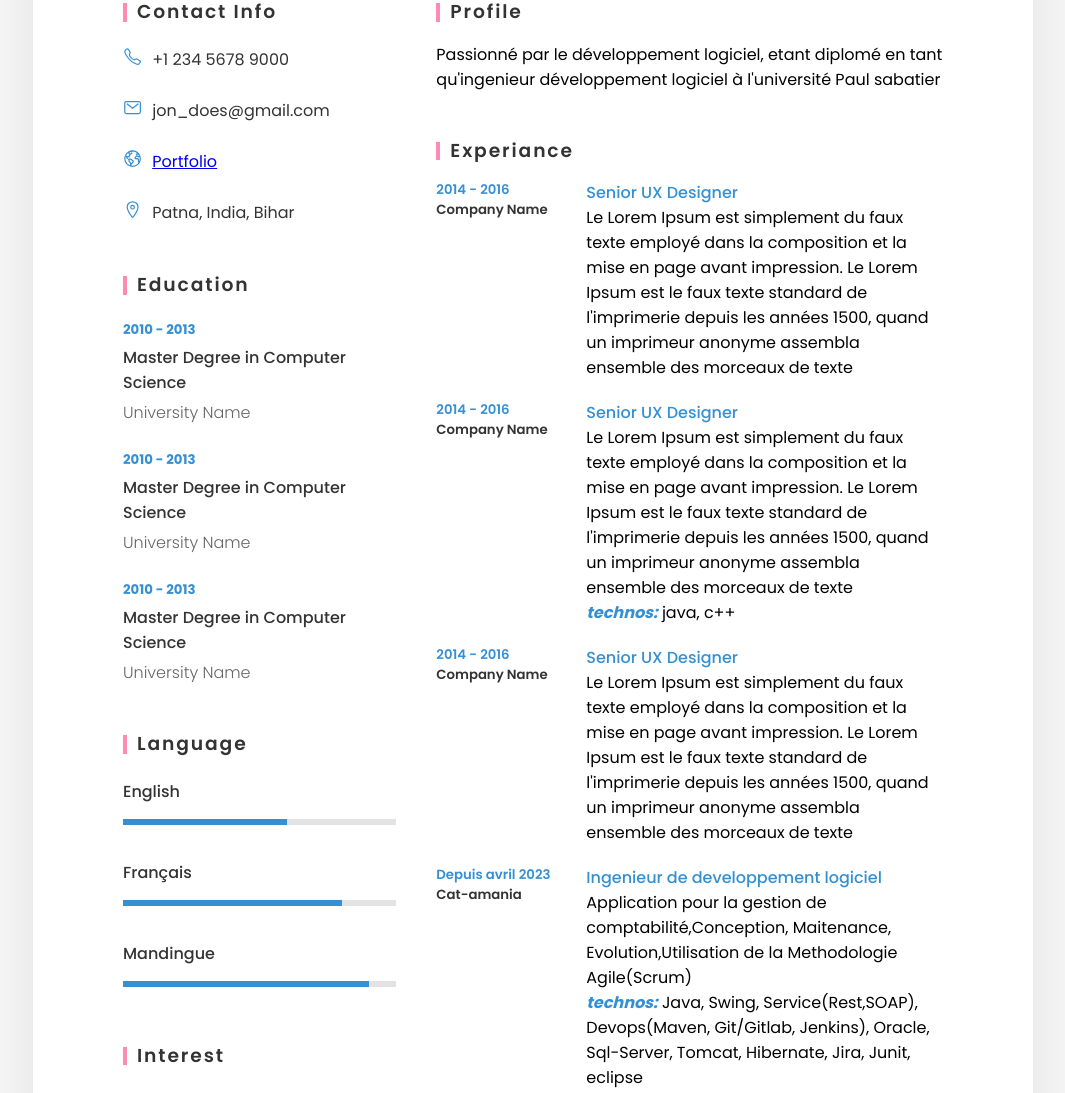
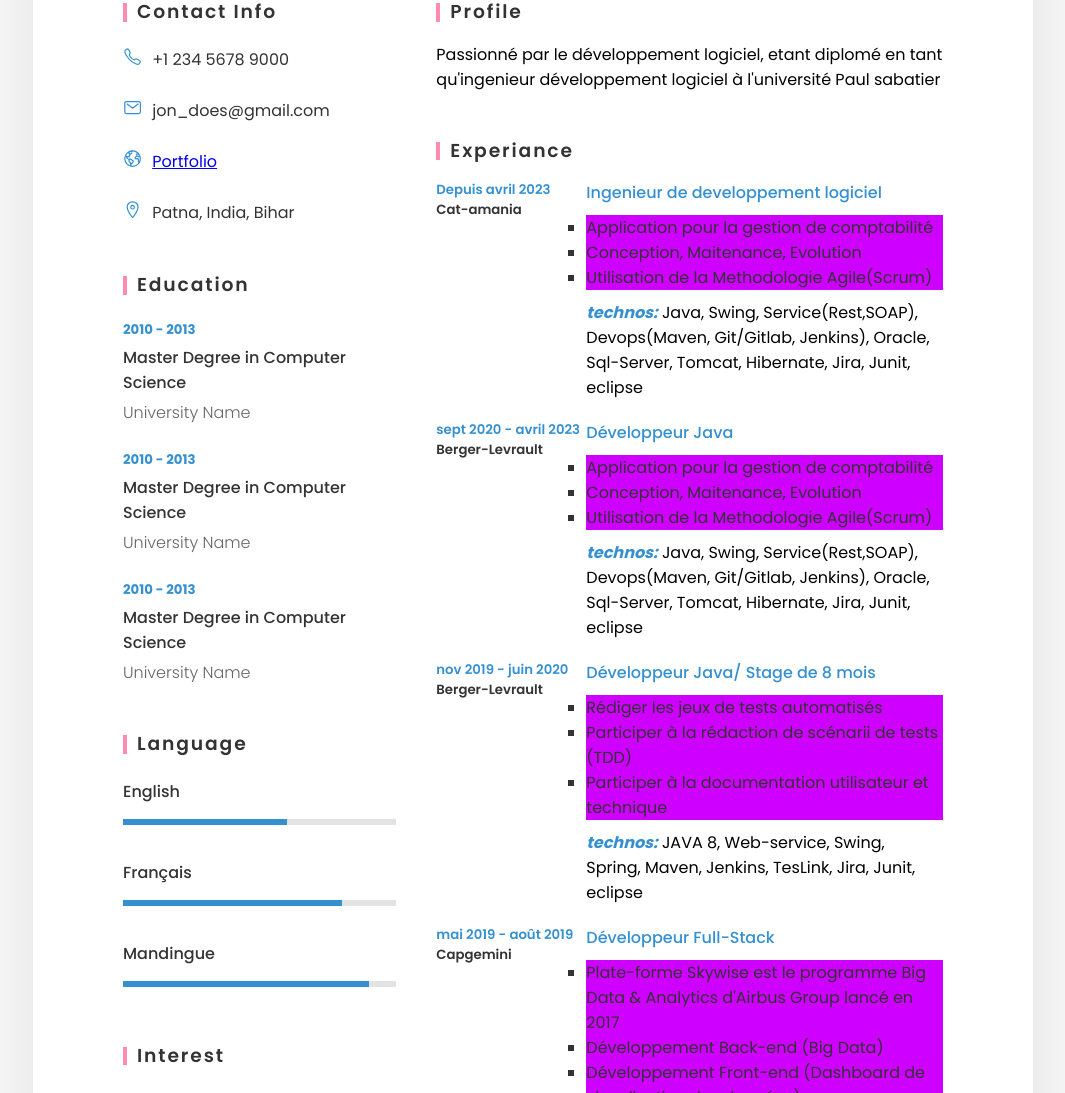
Before and after one commit to traoremoussa/my-cv-online, a plain HTML site: page index.html in a window 1280 px wide. Shown: the part 398-1491 px from the top of the page, without its empty margins (107-1172 px from the left). Drawn offline with nearby package versions, Linux system fonts and the light colour scheme.

Commit message:
suite dynamique

```diff
--- a/css/styles.css
+++ b/css/styles.css
@@ -365,3 +365,13 @@ p {
     flex-direction: column;
   }
 }
+.about .box .text .id-ul li {
+  display: list-item;
+  list-style-type: square !important;
+  background-color: #ce00ff;
+  margin: 0px;
+}
+
+.about .box .text ul li::before {
+  content: "";
+}
--- a/index.html
+++ b/index.html
@@ -149,58 +149,7 @@
           <div class="about" id="id-exper">
             <h3>Experiance</h3>
             <!--debut box-->
-            <div class="box">
-              <div class="year_company">
-                <h5>2014 - 2016</h5>
-                <h5>Company Name</h5>
-              </div>
-              <div class="text">
-                <h4>Senior UX Designer</h4>
-                <p>
-                  Le Lorem Ipsum est simplement du faux texte employé dans la
-                  composition et la mise en page avant impression. Le Lorem
-                  Ipsum est le faux texte standard de l'imprimerie depuis les
-                  années 1500, quand un imprimeur anonyme assembla ensemble des
-                  morceaux de texte
-                </p>
-              </div>
-            </div>
-
             <!--fin box-->
-            <div class="box">
-              <div class="year_company">
-                <h5>2014 - 2016</h5>
-                <h5>Company Name</h5>
-              </div>
-              <div class="text">
-                <h4>Senior UX Designer</h4>
-                <p>
-                  Le Lorem Ipsum est simplement du faux texte employé dans la
-                  composition et la mise en page avant impression. Le Lorem
-                  Ipsum est le faux texte standard de l'imprimerie depuis les
-                  années 1500, quand un imprimeur anonyme assembla ensemble des
-                  morceaux de texte
-                </p>
-                <i>technos:</i>
-                <span>java, c++</span>
-              </div>
-            </div>
-            <div class="box">
-              <div class="year_company">
-                <h5>2014 - 2016</h5>
-                <h5>Company Name</h5>
-              </div>
-              <div class="text">
-                <h4>Senior UX Designer</h4>
-                <p>
-                  Le Lorem Ipsum est simplement du faux texte employé dans la
-                  composition et la mise en page avant impression. Le Lorem
-                  Ipsum est le faux texte standard de l'imprimerie depuis les
-                  années 1500, quand un imprimeur anonyme assembla ensemble des
-                  morceaux de texte
-                </p>
-              </div>
-            </div>
           </div>
           <div class="about skills">
             <h3>Professional Skills</h3>
--- a/js/loaddata.js
+++ b/js/loaddata.js
@@ -56,11 +56,21 @@ function alimentexperience(el) {
           </div>
   <div class="text">
     <h4>${el.title}</h4>
-    <p>
-     ${el.missions}
-    </p>
+    <ul class="id-ul">
+     ${mission(el.missions)}
+    </ul>
     <i>technos:</i>
-                <span> ${el.technologies}</span>
+                <span style=""> ${el.technologies}</span>
   </div>`
     return div;
 }
+
+function mission(ms) {
+    var ret = "";
+    ms.forEach((e) => {
+        console.info(e);
+        ret += `<li>${e}</li>`
+    }
+    );
+    return ret;
+}
```
